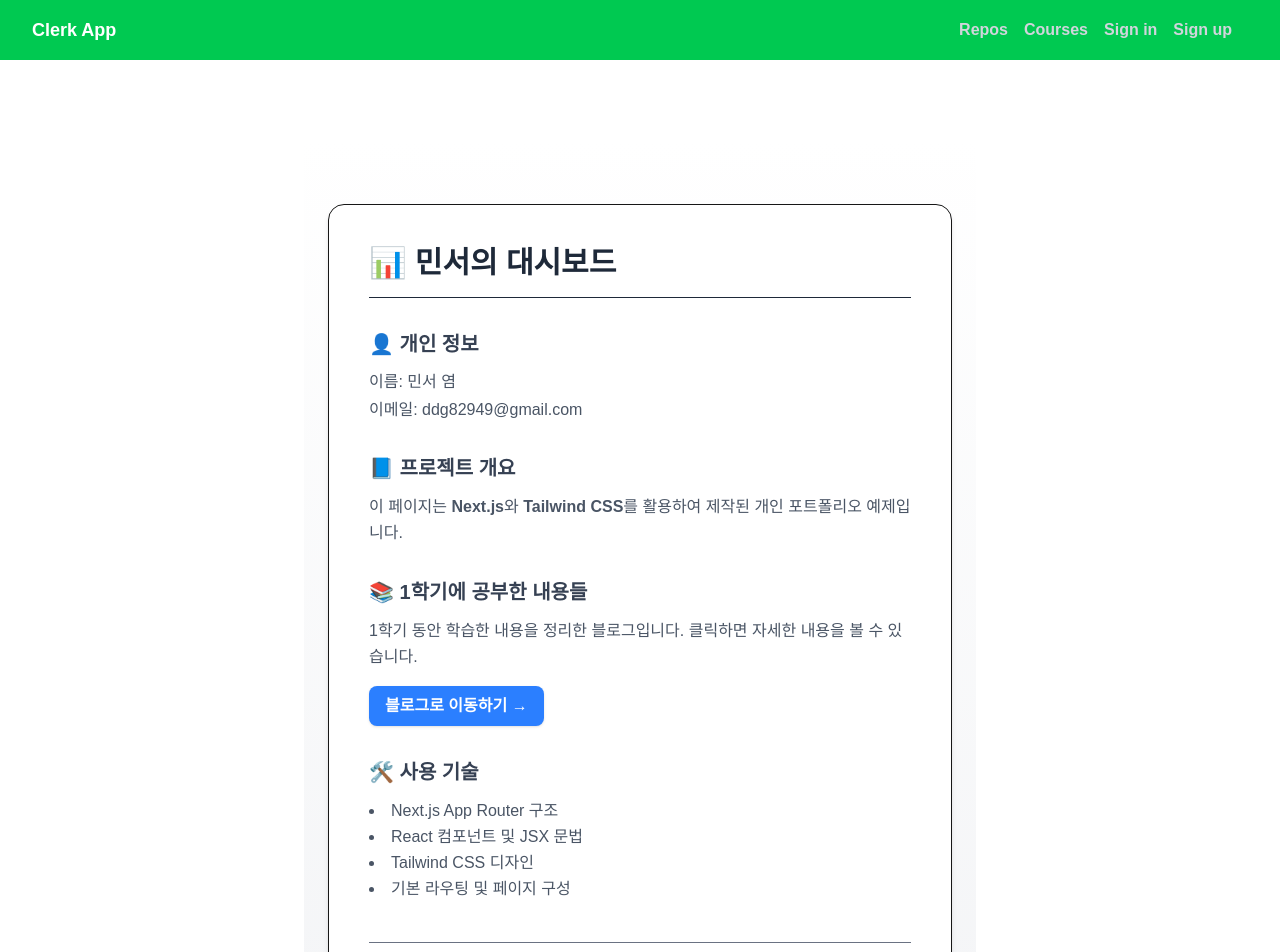
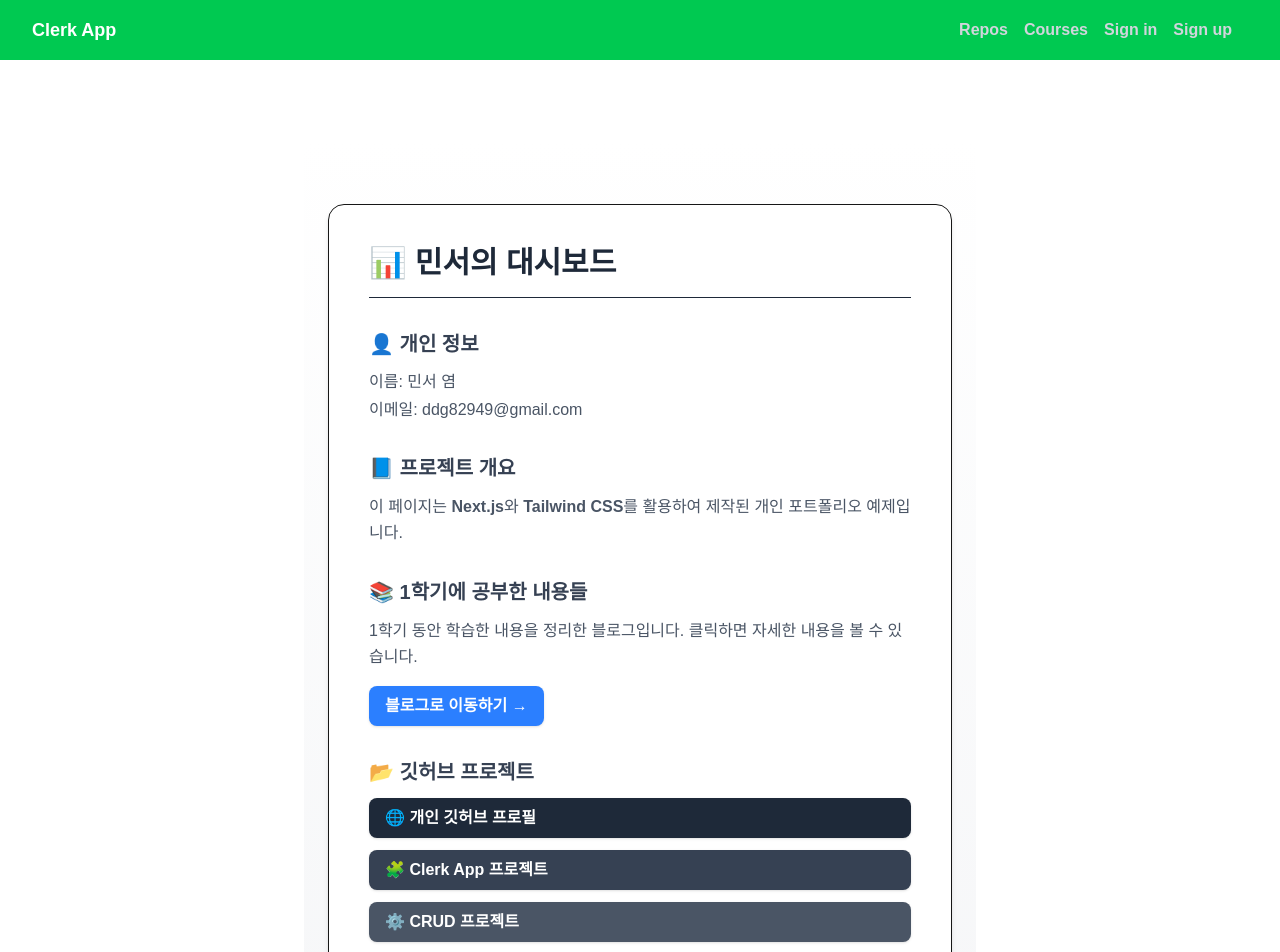
Before and after one commit to yms040930-prog/protfolio, a Next.js app: page /portfolio in a window 1280 px wide. Shown: the top 952 px of the page. Built offline with nearby package versions, Linux system fonts and the light colour scheme; no server answers.

Commit message:
💄 DashboardPage: 깃허브 프로젝트 섹션 추가

```diff
--- a/src/app/portfolio/page.tsx
+++ b/src/app/portfolio/page.tsx
@@ -35,7 +35,6 @@ export default function DashboardPage() {
           <p className="text-gray-600 leading-relaxed">
             이 페이지는 <b>Next.js</b>와 <b>Tailwind CSS</b>를 활용하여 제작된
             개인 포트폴리오 예제입니다.
-            <br />
           </p>
         </section>
 
@@ -56,6 +55,39 @@ export default function DashboardPage() {
           >
             블로그로 이동하기 →
           </a>
+        </section>
+
+        {/* 깃허브 섹션 */}
+        <section className="mb-8">
+          <h2 className="text-xl font-semibold text-gray-700 mb-3">
+            📂 깃허브 프로젝트
+          </h2>
+          <div className="flex flex-col gap-3">
+            <a
+              href="https://github.com/yms040930-prog"
+              target="_blank"
+              rel="noopener noreferrer"
+              className="inline-block bg-gray-800 hover:bg-gray-900 text-white font-semibold py-2 px-4 rounded-lg shadow transition"
+            >
+              🌐 개인 깃허브 프로필
+            </a>
+            <a
+              href="https://github.com/yms040930-prog/clrek-app-2"
+              target="_blank"
+              rel="noopener noreferrer"
+              className="inline-block bg-gray-700 hover:bg-gray-800 text-white font-semibold py-2 px-4 rounded-lg shadow transition"
+            >
+              🧩 Clerk App 프로젝트
+            </a>
+            <a
+              href="https://github.com/yms040930-prog/crud"
+              target="_blank"
+              rel="noopener noreferrer"
+              className="inline-block bg-gray-600 hover:bg-gray-700 text-white font-semibold py-2 px-4 rounded-lg shadow transition"
+            >
+              ⚙️ CRUD 프로젝트
+            </a>
+          </div>
         </section>
 
         {/* 기술 스택 */}
```
